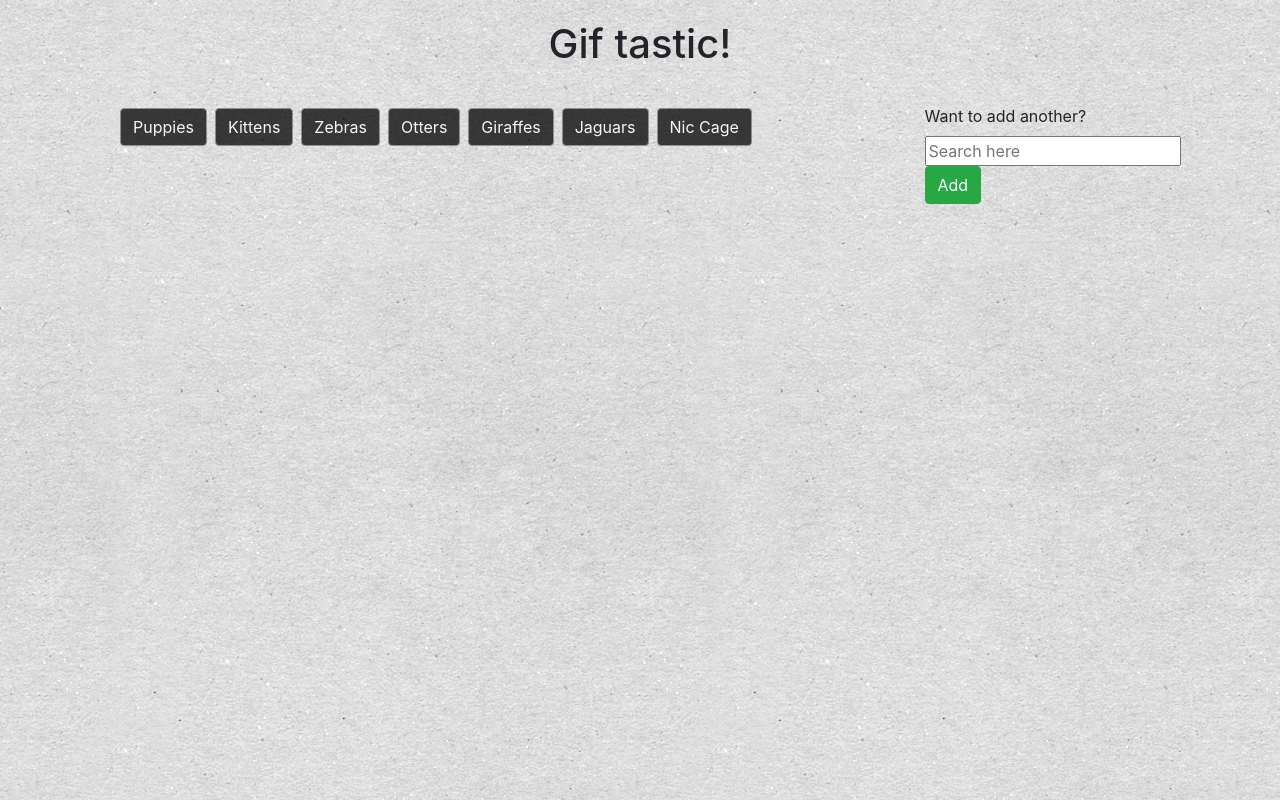
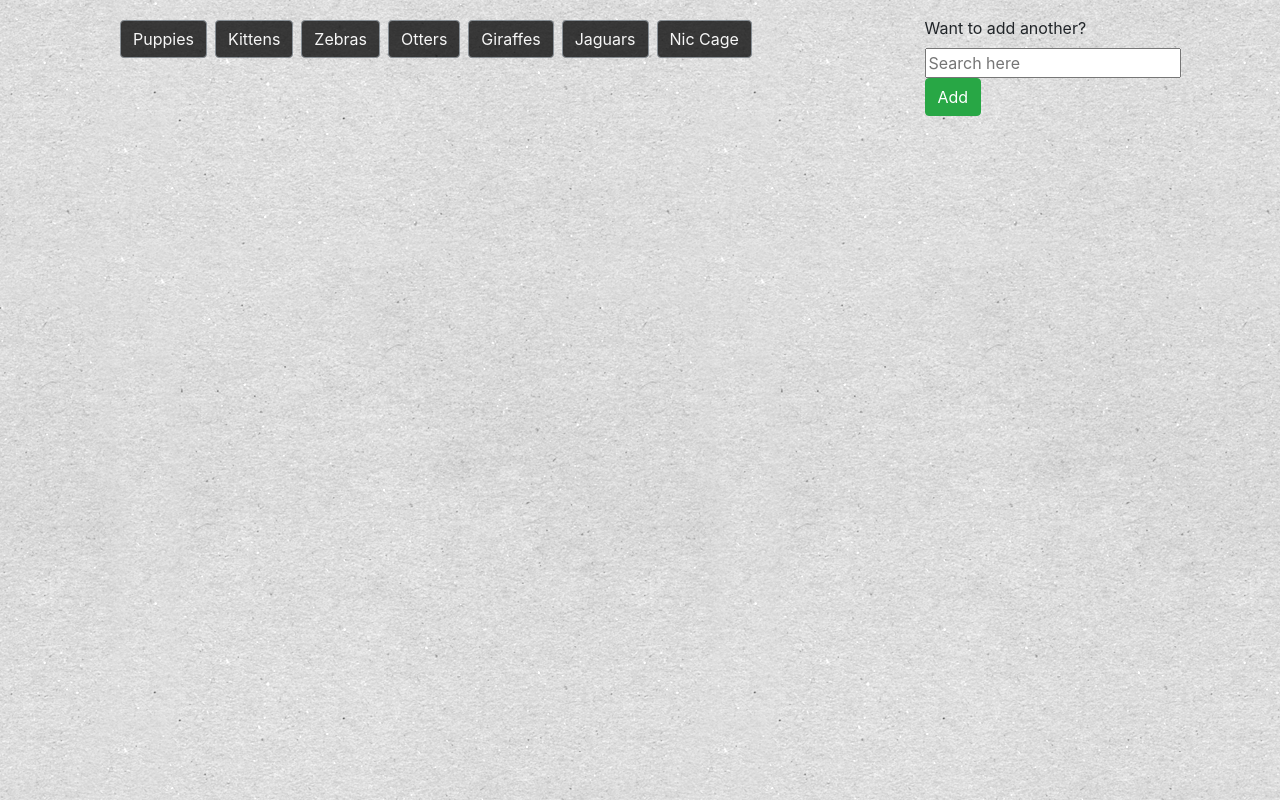
Before and after one commit to jckmrrssy/GifTastic, a plain HTML site: page index.html in a window 1280 px wide. Drawn offline with nearby package versions, Linux system fonts and the light colour scheme.

Commit message:
removed header

```diff
--- a/index.html
+++ b/index.html
@@ -13,8 +13,7 @@
 <body background="assets/css/cardboard.png">
 
     <div class ='container'>
-        <!-- Header -->
-        <h1>Gif tastic!</h1>
+
         <!-- Buttons to be generated -->
         <div class = 'row m-2 p-2'>
             <div class = 'col-lg-9' id='buttonGen'></div>
```
